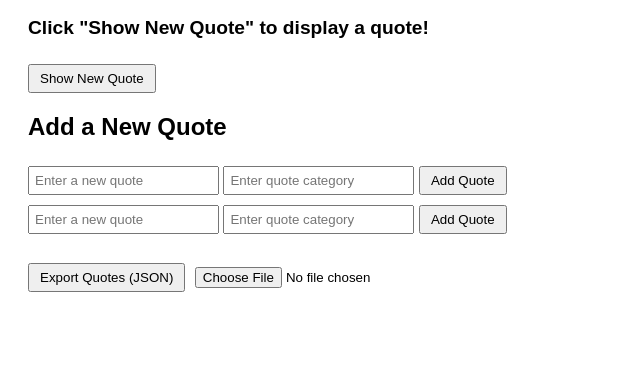
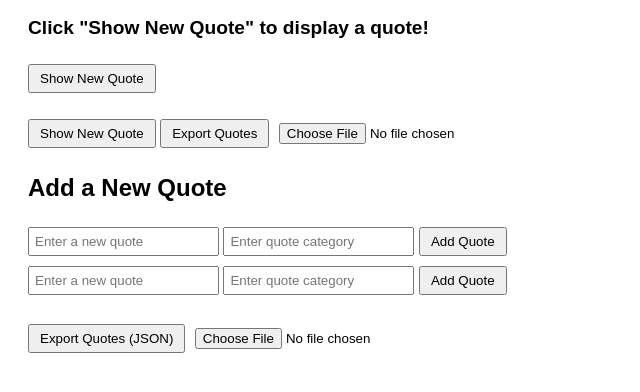
Before and after one commit to sarahost-main/alx_fe_javascript, a plain HTML site: page dom-manipulation/index.html in a window 1280 px wide. Shown: the part 130-522 px from the top of the page, without its empty margins (0-640 px from the left). Drawn offline with Linux system fonts and the light colour scheme.

Commit message:
file typo index.html

```diff
--- a/dom-manipulation/index.html
+++ b/dom-manipulation/index.html
@@ -24,6 +24,15 @@
   <div id="quoteDisplay">Click "Show New Quote" to display a quote!</div>
   <button id="newQuote">Show New Quote</button>
 
+  <div id="quoteDisplay"></div>
+  <button id="newQuote">Show New Quote</button>
+
+  <!-- Required for checker -->
+  <button id="exportBtn">Export Quotes</button>
+  <input type="file" id="importFile" accept=".json" />
+
+
+
   <h2>Add a New Quote</h2>
   <div>
     <input id="newQuoteText" type="text" placeholder="Enter a new quote" />
```
